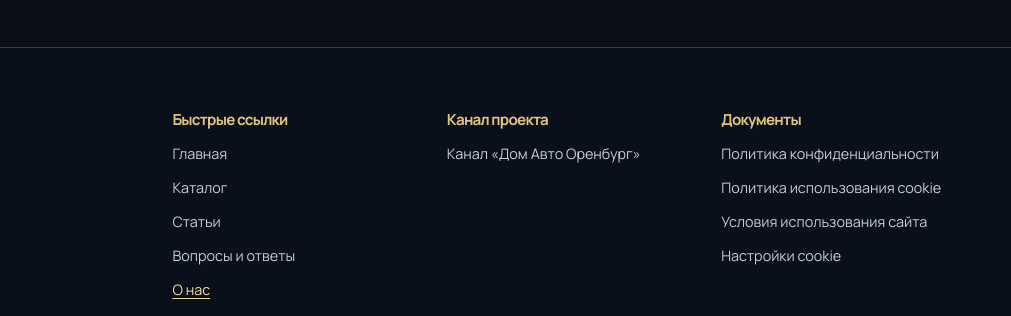
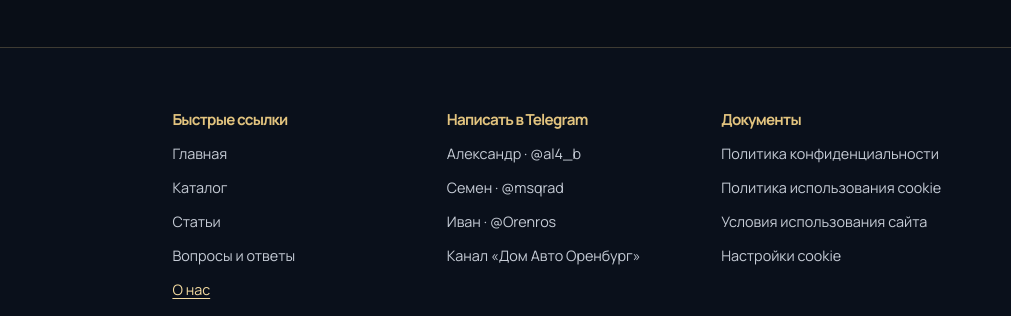
Before and after one commit to SEOMAPS/Dom-avto, a plain HTML site: page about.html in a window 1280 px wide. Shown: the part 2352-2668 px from the top of the page, 269-1280 px from the left. Drawn offline with Linux system fonts and the light colour scheme.

Commit message:
Add direct Telegram manager links to every page footer

```diff
--- a/about.html
+++ b/about.html
@@ -163,12 +163,12 @@
           </ul>
         </nav>
         <nav class="footer-group" id="footer-contacts" aria-labelledby="footer-contacts-title">
-          <h2 id="footer-contacts-title">Канал проекта</h2>
+          <h2 id="footer-contacts-title">Написать в Telegram</h2>
           <ul>
+            <li><a href="https://t.me/al4_b" rel="noreferrer">Александр · @al4_b</a></li>
+            <li><a href="https://t.me/msqrad" rel="noreferrer">Семен · @msqrad</a></li>
+            <li><a href="https://t.me/Orenros" rel="noreferrer">Иван · @Orenros</a></li>
             <li><a href="https://t.me/DomAvtoOrenburg" rel="noreferrer">Канал «Дом Авто Оренбург»</a></li>
-
-
-
           </ul>
         </nav>
         <nav class="footer-group footer-docs" aria-labelledby="footer-docs-title">
```
Also changed, not shown: blog/avto-iz-kitaya-v-orenburg.html (+4 -4 lines), blog/avto-iz-korei-pod-zakaz.html (+4 -4 lines), blog/avto-iz-kyrgyzstana-v-rossiyu.html (+4 -4 lines), blog/avto-iz-yaponii-pod-zakaz.html (+4 -4 lines), blog/dostavka-avto-do-vashego-goroda.html (+4 -4 lines), blog/index.html (+4 -4 lines), blog/iz-chego-skladyvaetsya-cena-pod-klyuch.html (+4 -4 lines), blog/kak-chitat-auktsionnyy-list-yaponii.html (+4 -4 lines), blog/kak-zakazat-avto-iz-za-rubezha.html (+4 -4 lines), blog/proverka-avto-pered-vykupom.html (+4 -4 lines), catalog.html (+4 -4 lines), contacts.html (+4 -4 lines), cookies.html (+4 -4 lines), faq.html (+4 -4 lines), 3 more files.
